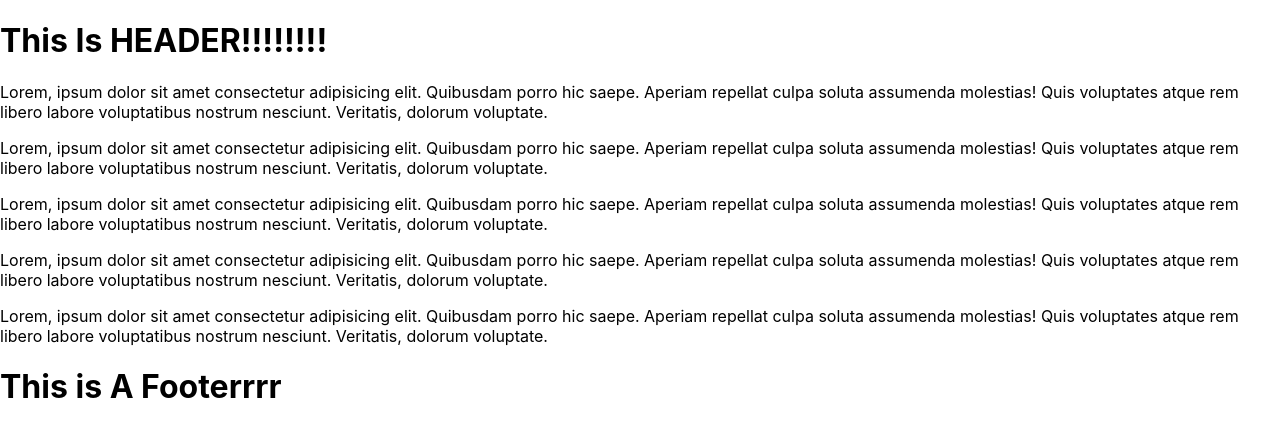
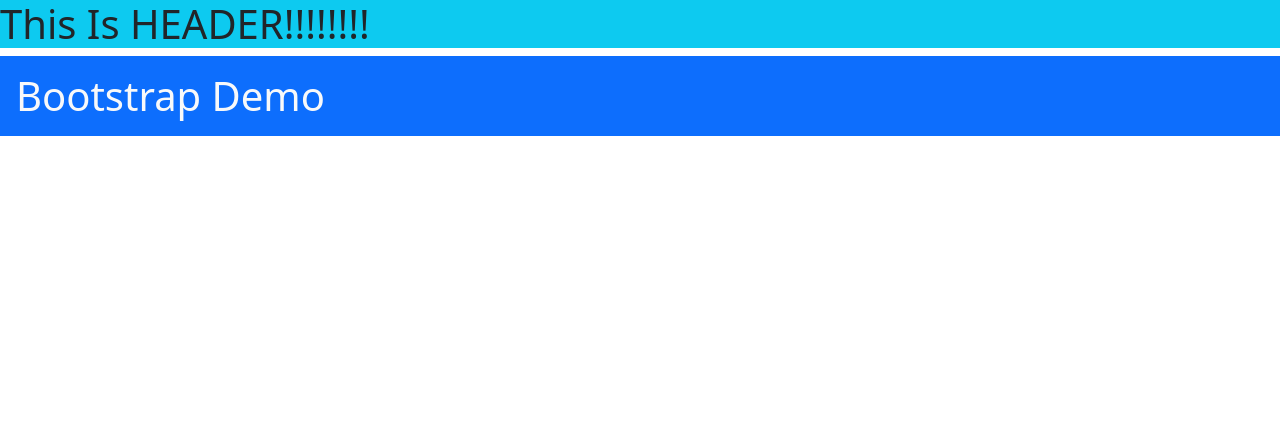
Before and after one commit to dac-23/my-react-project, a React (Create React App) app: page / in a window 1280 px wide. Shown: the top 436 px of the page. Built offline with nearby package versions, Linux system fonts and the light colour scheme.

Commit message:
basic bootsrap.

```diff
--- a/package.json
+++ b/package.json
@@ -6,6 +6,7 @@
     "@testing-library/jest-dom": "^5.16.5",
     "@testing-library/react": "^13.4.0",
     "@testing-library/user-event": "^13.5.0",
+    "bootstrap": "^5.2.3",
     "react": "^18.2.0",
     "react-dom": "^18.2.0",
     "react-scripts": "5.0.1",
--- a/src/App.js
+++ b/src/App.js
@@ -1,22 +1,24 @@
 import Footer from "./pages/Footer";
 import Header from "./pages/Header";
 import MainBody from "./pages/MainBody";
+import "bootstrap/dist/css/bootstrap.css";
 
 // return JSX.
 function App() {
   return (
     <div>
       <Header />
-      <MainBody />
-      <MainBody />
-      <MainBody />
-      <MainBody />
-      <MainBody />
-      <Footer />
+      <BootstrapDemo />
     </div>
   );
 }
 
-
+function BootstrapDemo() {
+  return (
+    <div>
+      <h1 class="bg-primary p-3 text-light">Bootstrap Demo</h1>
+    </div>
+  );
+}
 
 export default App;
--- a/src/pages/Header.js
+++ b/src/pages/Header.js
@@ -1,7 +1,9 @@
+import "bootstrap/dist/css/bootstrap.css";
+
 function Header() {
   return (
     <div>
-      <h1>This Is HEADER!!!!!!!!</h1>
+      <h1 class="bg-info">This Is HEADER!!!!!!!!</h1>
     </div>
   );
 }
```
Also changed, not shown: 1 other file (tests, documents, lock files or other folders).
